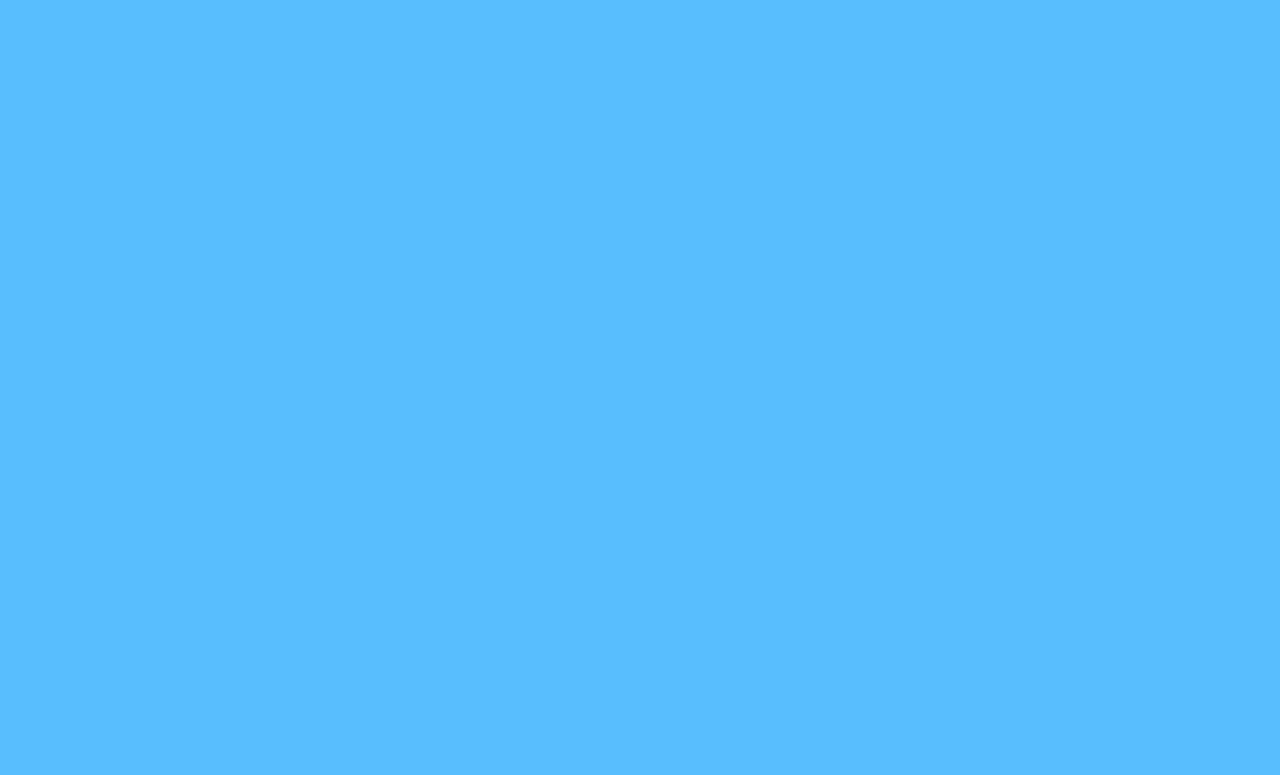
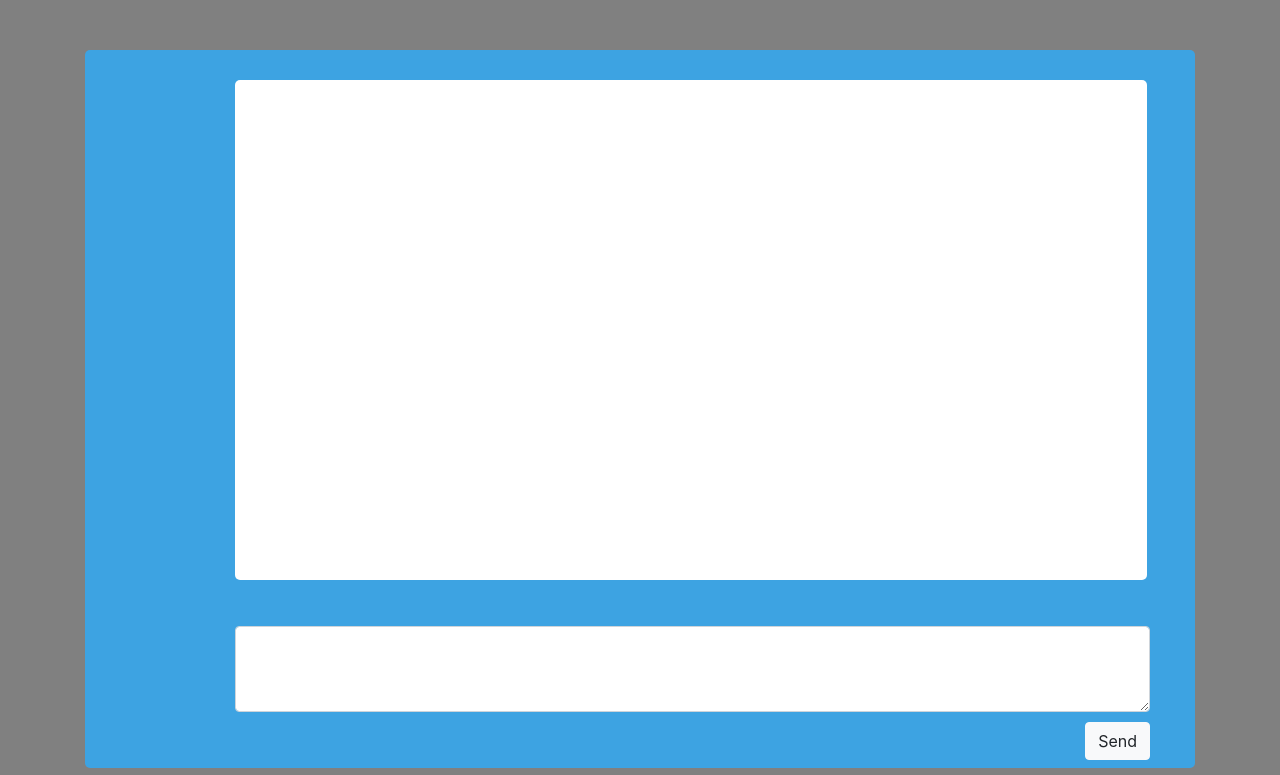
Before and after one commit to rfussell17/chat-app, a React (Create React App) app: page / in a window 1280 px wide. Shown: the top 775 px of the page. Built offline with nearby package versions, Linux system fonts and the light colour scheme.

Commit message:
input, output and send button finished

```diff
--- a/src/App.css
+++ b/src/App.css
@@ -1,4 +1,20 @@
 
 body{
+  background-color: grey;
+  background-position: auto;
+  padding-top: 20px;
+  padding-bottom: 20px;
+
+}
+
+.desktop {
   background-color: #2cadfdc9;
+  padding-bottom: 40px;
+  margin-top: 30px;
+  padding-top: 10px;
+  margin-bottom: 0;
+  max-height: 800px;
+  padding-left: 150px;
+  border-radius: 5px;
+
 }
--- a/src/App.js
+++ b/src/App.js
@@ -3,14 +3,20 @@
 import './App.css';
 import './Input.css';
 import './Output.css';
-import './UserList.css';
 import Input from "./components/Input";
+import Output from './components/Output';
+import User from './components/User';
+import Container from "react-bootstrap/Container";
+
 
 function App() {
   return (
-    <div className="App">
+    <Container className="App">
+      <Container className="desktop">
+      <Output />
     <Input />
-    </div>
+    </Container>
+    </Container>
   );
 }
 
--- a/src/Input.css
+++ b/src/Input.css
@@ -1,8 +1,11 @@
 .form-control {
   color:black;
-  margin-top: 70%;
+  margin-top: 5%;
+  margin-left: -15px;
+
 }
 .button{
   float: right;
   margin-top: 10px;
+  margin-right: 15px;
 }
--- a/src/Output.css
+++ b/src/Output.css
@@ -0,0 +1,8 @@
+.outputbox {
+  background-color: white;
+  height: 500px;
+  font-size: 12;
+  margin-top: 20px;
+  margin-right: 33px;
+  border-radius: 5px;
+}
--- a/src/components/Input.js
+++ b/src/components/Input.js
@@ -6,22 +6,15 @@
 function Input() {
   return (
     <Container>
-      <Form>
-        <div class="form-group">
-          <textarea
-            className="form-control"
-            id="input"
-            rows="3"
-          ></textarea>
-         <div className="button">
-          <button type="button" className="btn btn-light" >Send</button>
+      <Form name="message" type="text" required>
+        <div className="form-group">
+          <textarea className="form-control" id="input" rows="3"></textarea>
+          <div className="button">
+            <button type="button" className="btn btn-light">
+              Send
+            </button>
           </div>
         </div>
-        <Form.Control
-            name="message"
-            type="text"
-            required
-          />
       </Form>
     </Container>
   );
--- a/src/components/Output.js
+++ b/src/components/Output.js
@@ -1,9 +1,13 @@
 import React from 'react';
+import "bootstrap/dist/css/bootstrap.min.css";
+import Form from "react-bootstrap/Form";
 
 
 function Output(){
   return(
-    <h1></h1>
+    <div className="outputbox">
+
+    </div>
   )
 }
 
```
Also changed, not shown: src/images/dunder.jpg (added), src/images/one.jpg (added).
